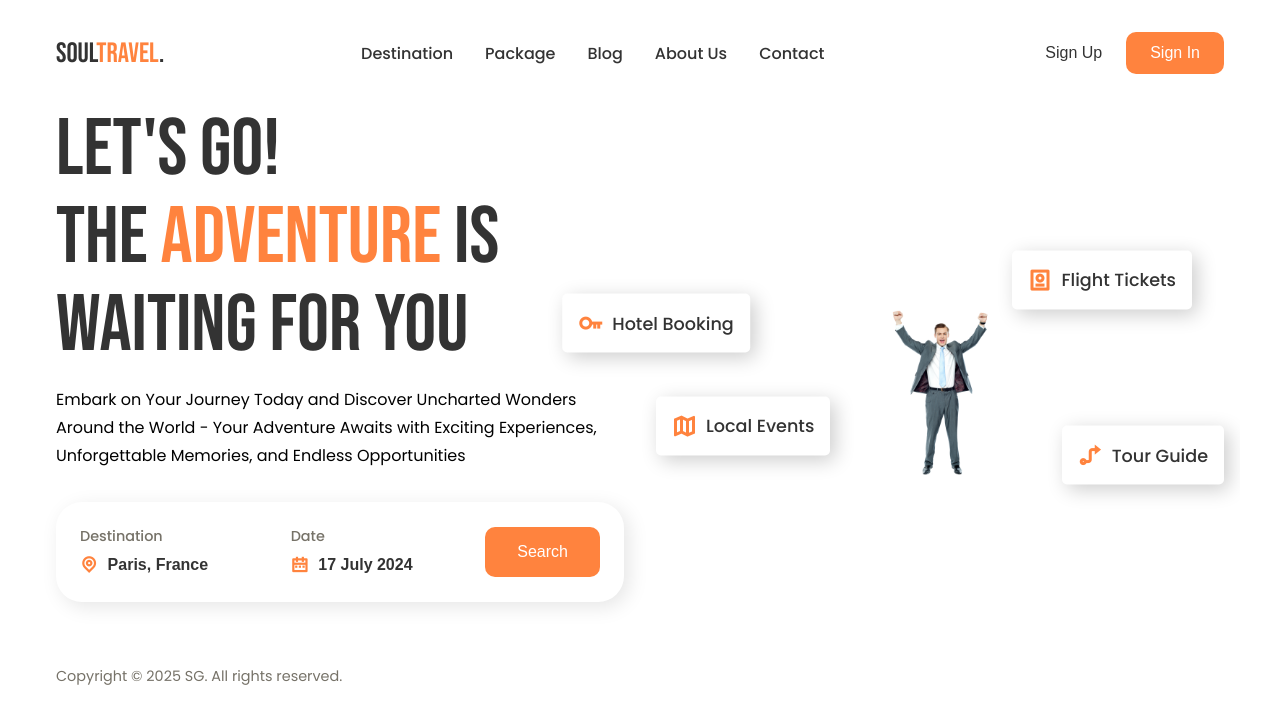
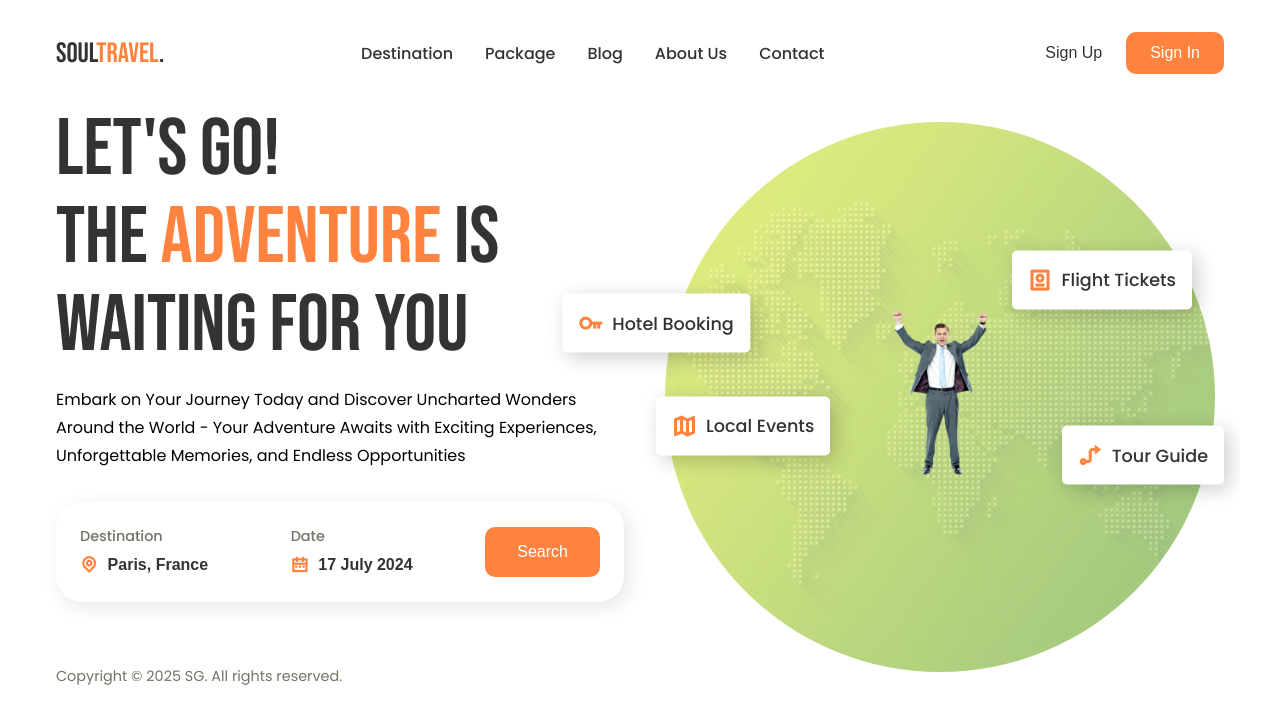
Before and after one commit to Swayamgadhvana/OIBSIP_WEBDEVELOPMENT_TASK1, a plain HTML site: page index.html in a window 1280 px wide. Drawn offline with nearby package versions, Linux system fonts and the light colour scheme.

Commit message:
Update landing_page.css

```diff
--- a/landing_page.css
+++ b/landing_page.css
@@ -119,7 +119,7 @@ nav {
   top: 50%;
   left: 50%;
   transform: translate(-50%, -50%);
-  background-image: url("personal-portfolio-img/images/img.jpg");
+  background-image: url("./img.jpg");
   background-size: cover;
   background-position: center center;
   background-repeat: no-repeat;
```
